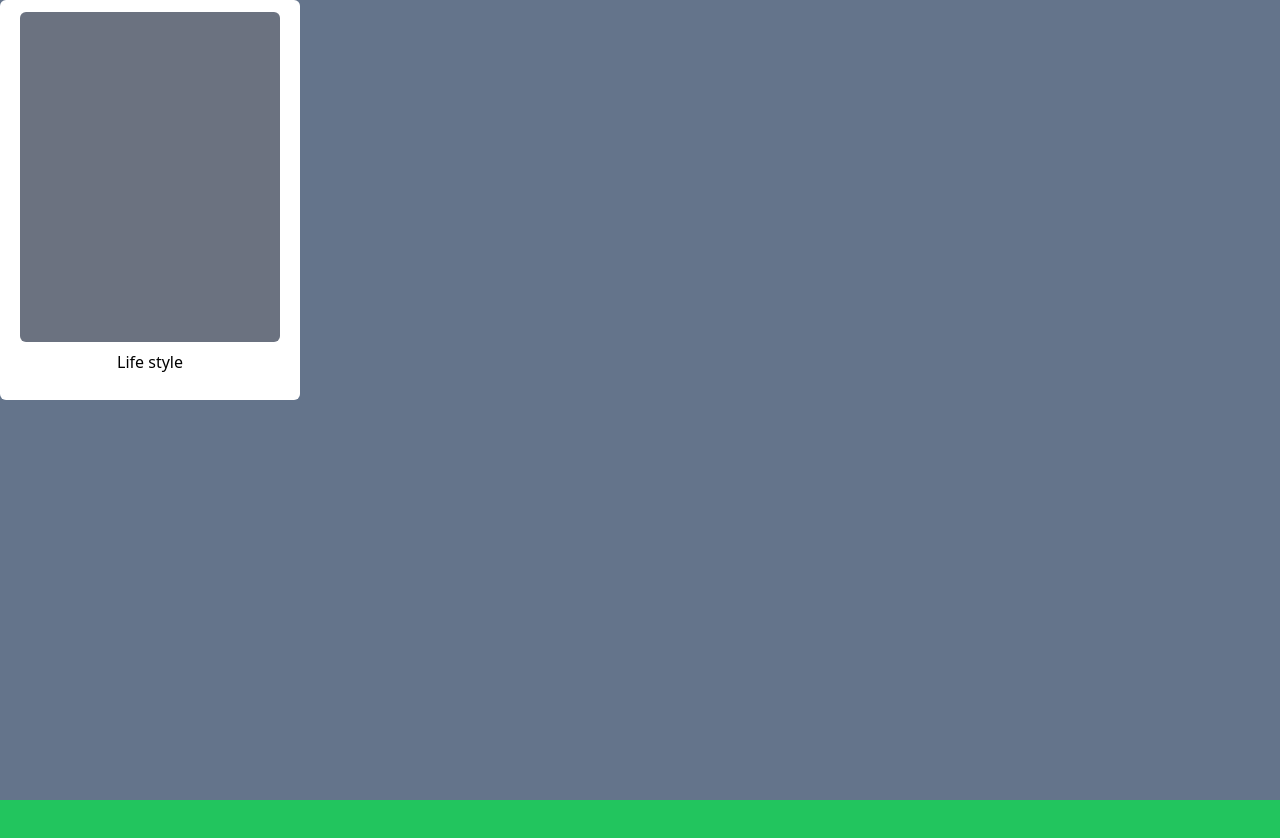
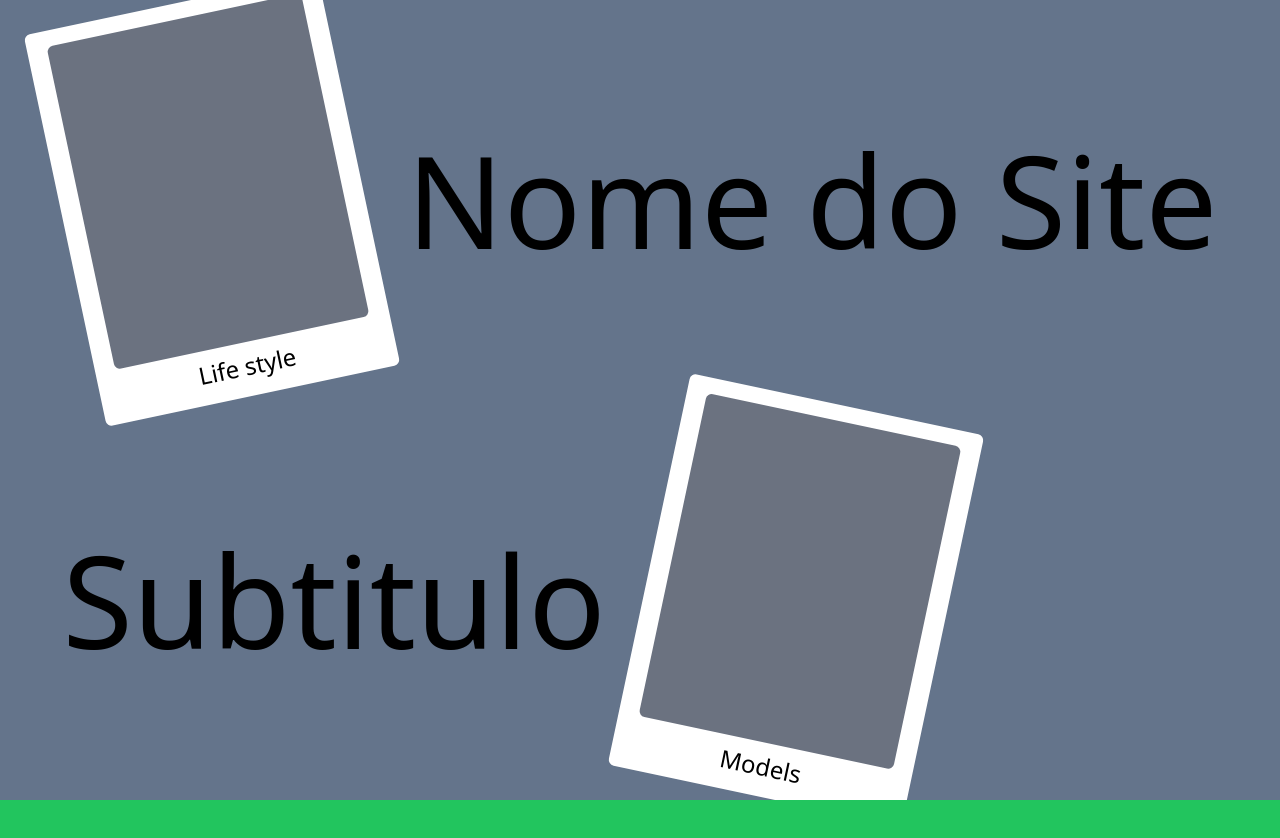
Before and after one commit to JulianoLand/site_Telma, a website built with Vite: page index.html in a window 1280 px wide. Shown: the top 838 px of the page. Built offline with nearby package versions, Linux system fonts and the light colour scheme.

Commit message:
novos ajustes realizados

```diff
--- a/index.html
+++ b/index.html
@@ -8,16 +8,41 @@
   <link rel="stylesheet" href="./src/output.css">
 </head>
 <body>
-  <div class="w-full bg-slate-500 h-dvh">
-    <div class="animate-fade-right animate-delay-1000">
-      <div class="w-[300px] h-[400px] bg-white rounded-md flex flex-col items-center animate-spin animate-once">
-        <div class="w-[260px] h-[330px] bg-gray-500 rounded-md mt-3">
-          <!-- Aqui vai a imagem -->
+  <div class="w-full bg-slate-500 h-dvh flex items-center justify-center">
+    <div class="flex flex-col">
+      <div class="flex items-center gap-11">
+        <div class="animate-fade-right">
+          <div class="-rotate-12">
+            <div class="w-[300px] h-[400px] bg-white rounded-md flex flex-col items-center animate-spin animate-once">
+              <div class="w-[260px] h-[330px] bg-gray-500 rounded-md mt-4">
+                <!-- Aqui vai a imagem -->
+              </div>
+              <p class="mt-2 text-2xl">Life style</p>
+            </div>
+          </div>
         </div>
-        <p class="mt-2">Life style</p>
+        <div>
+          <h1 class="text-9xl">Nome do Site</h1>
+        </div>
+      </div>
+      <div class="flex items-center gap-10">
+        <div>
+          <h1 class="text-9xl">Subtitulo</h1>
+        </div>
+        <div class="animate-fade-left">
+          <div class="rotate-12">
+            <div class="w-[300px] h-[400px] bg-white rounded-md flex flex-col items-center animate-spin animate-once animate-reverse">
+              <div class="w-[260px] h-[330px] bg-gray-500 rounded-md mt-4">
+                <!-- Aqui vai a imagem -->
+              </div>
+              <p class="mt-2 text-2xl">Models</p>
+            </div>
+          </div>
+        </div>
       </div>
     </div>
   </div>
+
   <div class="w-full bg-green-500 h-dvh animate-fade-left animate-delay-1000">
 
   </div>
--- a/src/input.css
+++ b/src/input.css
@@ -1,3 +1,15 @@
 @tailwind base;
 @tailwind components;
 @tailwind utilities;
+
+@keyframes fade-right {
+    0% {
+        opacity: 0;
+        transform: translateX(-30rem);
+    }
+
+    100% {
+        opacity: 1;
+        transform: translateX(0);
+    }
+}
```
Also changed, not shown: src/output.css.
